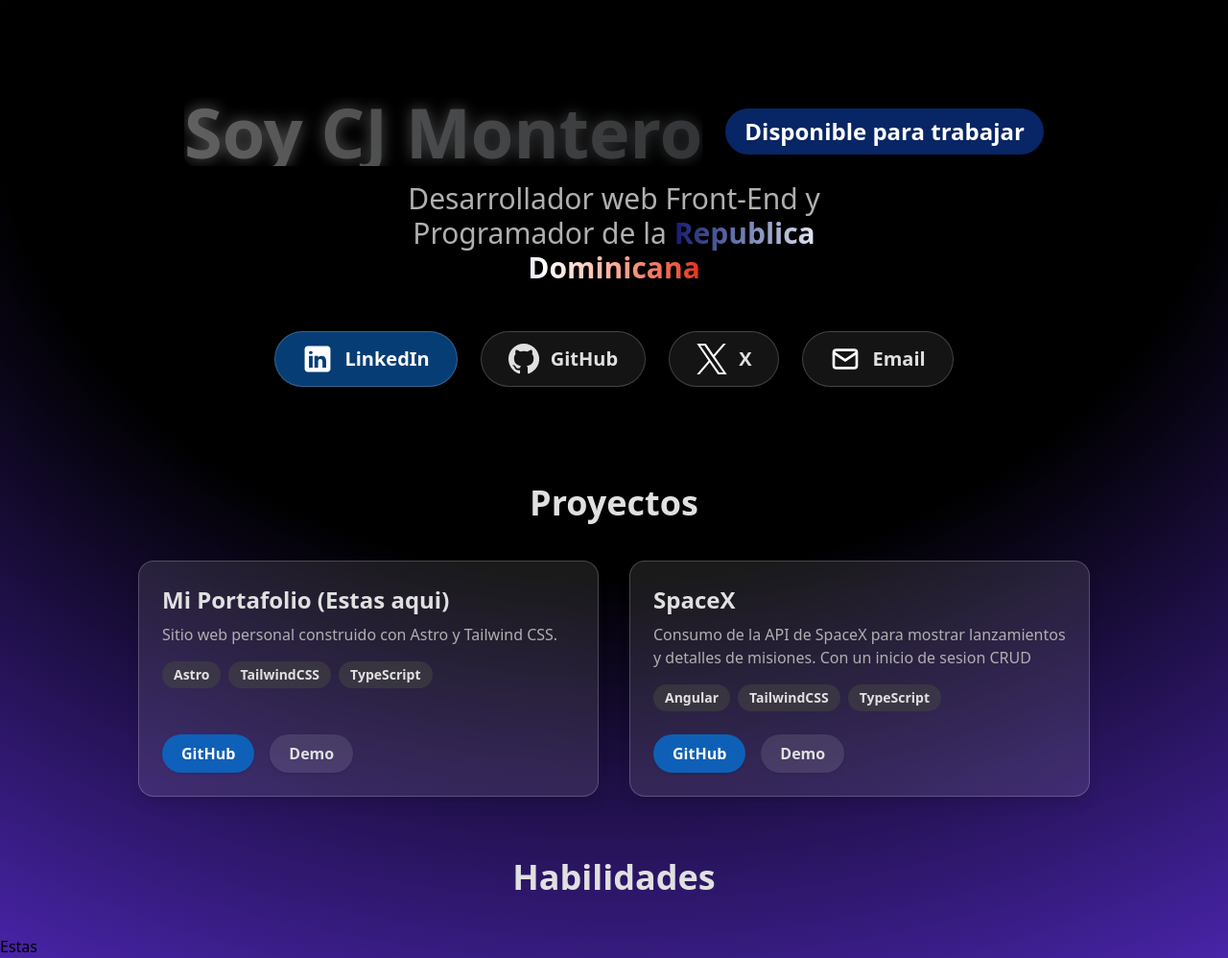
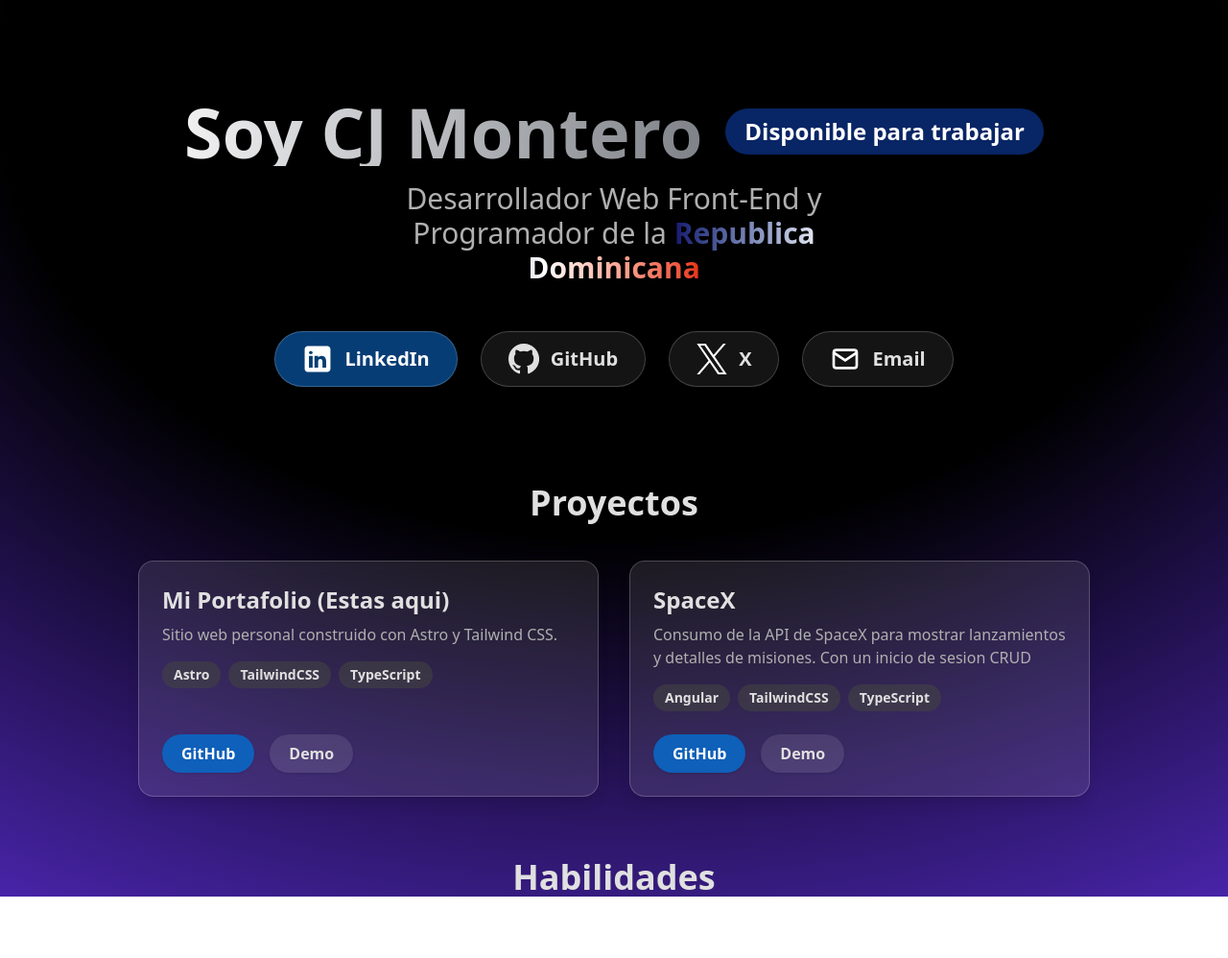
Before and after one commit to CJ-Montero/portfolio, an Astro site: page / in a window 1280 px wide. Shown: the whole page at 96% size. After the commit the page ends 974 px from the top, so only its background shows below. Built offline with nearby package versions, Linux system fonts and the light colour scheme; Astro itself is replaced by a stand-in of ours.

Commit message:
Actualizado el título del portafolio y corregido texto en el componente hero. Eliminado texto innecesario en el componente de habilidades.

```diff
--- a/src/components/hero.astro
+++ b/src/components/hero.astro
@@ -5,14 +5,13 @@
 <Layout>
   <section class="flex flex-col items-center justify-center min-h-[55vh] pt-10 sm:pt-16 text-center w-full px-4">
     <div class="flex flex-col items-center gap-3 sm:flex-row sm:gap-6">
-      <h1 class="relative text-3xl xs:text-4xl sm:text-5xl md:text-7xl font-extrabold mb-0 drop-shadow-lg bg-gradient-to-r from-[#F1F1F2] to-[#7F8389] bg-clip-text text-transparent break-words max-w-xs sm:max-w-none">
-        <span class="absolute inset-0 -z-10 rounded-xl bg-black/60 backdrop-blur-sm px-4 py-2 w-full h-full"></span>
+      <h1 class="text-3xl xs:text-4xl sm:text-5xl md:text-7xl font-extrabold mb-0 drop-shadow-lg bg-gradient-to-r from-[#F1F1F2] to-[#7F8389] bg-clip-text text-transparent break-words max-w-xs sm:max-w-none">
         Soy CJ Montero
       </h1>
       <span class="inline-block px-4 sm:px-5 py-1.5 sm:py-2 rounded-full bg-blue-600/40 text-white text-base sm:text-2xl font-semibold shadow-md align-middle whitespace-nowrap">Disponible para trabajar</span>
     </div>
     <p class="text-lg xs:text-xl sm:text-2xl md:text-3xl text-[#B0B0B0] mb-2 mt-6 sm:mt-4 max-w-xl mx-auto">
-      Desarrollador web Front-End y Programador de la
+      Desarrollador Web Front-End y Programador de la
       <span class="bg-gradient-to-r from-[#191970] via-white to-[#E62E11] bg-clip-text text-transparent font-extrabold">Republica Dominicana</span>
     </p>
     <div class="flex flex-col sm:flex-row gap-4 sm:gap-6 mt-8 sm:mt-10 justify-center items-center w-full">
--- a/src/components/skills.astro
+++ b/src/components/skills.astro
@@ -4,5 +4,4 @@
 
 <Layout>
     <h1 class="text-4xl font-extrabold text-[#E0E0E0] mb-10 text-center">Habilidades</h1>
-    <p>Estas </p>
 </Layout>
--- a/src/layouts/Layout.astro
+++ b/src/layouts/Layout.astro
@@ -5,7 +5,7 @@
         <meta name="viewport" content="width=device-width" />
         <link rel="icon" type="image/svg+xml" href="/favicon.svg" />
         <meta name="generator" content={Astro.generator} />
-        <title>El Portafolio de CJ Montero</title>
+        <title>CJ Montero | Portafolio</title>
     </head>
     <body class="min-h-screen relative">
         <div class="absolute inset-0 -z-10 h-full w-full items-center px-5 py-24 [background:radial-gradient(125%_125%_at_50%_10%,#000_40%,#63e_100%)]"></div>
```
